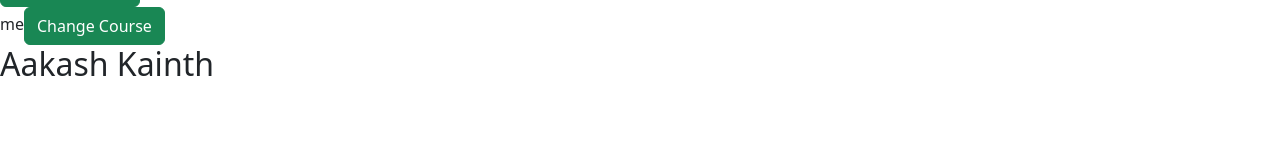
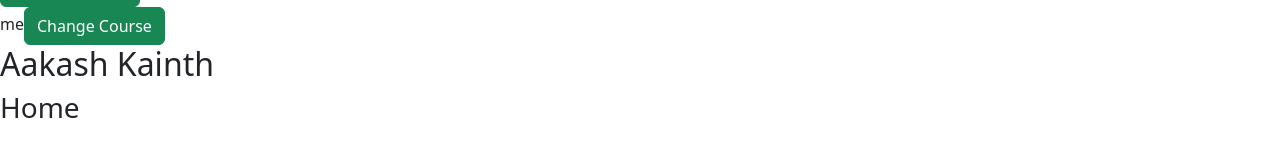
Before and after one commit to AakashKainth/angular_18_tutorial, an Angular app: page / in a window 1280 px wide. Shown: the part 250-406 px from the top of the page. Built offline with nearby package versions, Linux system fonts and the light colour scheme.

Commit message:
added h3 tag

```diff
--- a/src/app/data-binding/data-binding.component.html
+++ b/src/app/data-binding/data-binding.component.html
@@ -46,6 +46,7 @@
     </div>
     <div class="col-4">
         <h2>{{firstName()}}</h2>
+        <h3>Home</h3>
 
     </div>
 </div>
```
